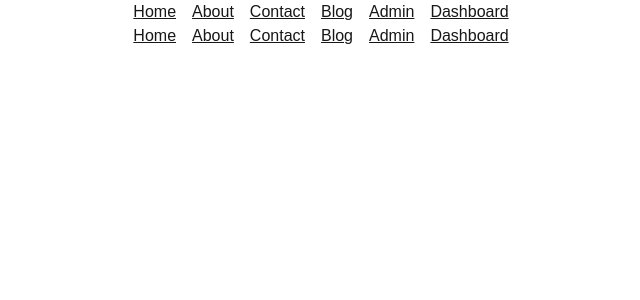
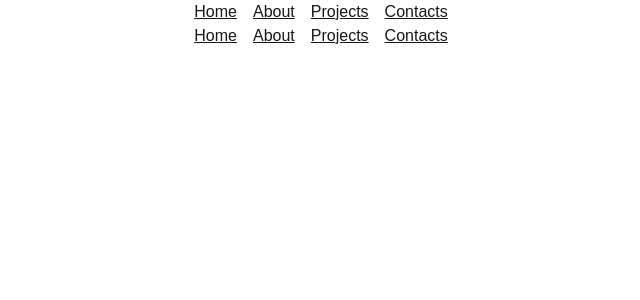
Before and after one commit to alex-yte/next-learn-app, a Next.js app: page /components/menu in a window 1280 px wide. Shown: the top 300 px of the page, without its empty margins (319-959 px from the left). Built offline with nearby package versions, Linux system fonts and the light colour scheme.

Commit message:
upd: nextjs to 15.2.4 + menu links

```diff
--- a/pages/components/menu.tsx
+++ b/pages/components/menu.tsx
@@ -16,26 +16,15 @@ export default function Menu() {
                     </Link>
                 </li>
                 <li>
-                    <Link className='underline' href="/contact">
-                        Contact
+                    <Link className='underline' href="/projects">
+                        Projects
                     </Link>
                 </li>
                 <li>
-                    <Link className='underline' href="/blog">
-                        Blog
+                    <Link className='underline' href="/contact">
+                        Contacts
                     </Link>
                 </li>
-                <li>
-                    <Link className='underline' href="/admin/posts">
-                        Admin
-                    </Link>
-                </li>
-                <li>
-                    <Link className='underline' href="/admin/dashboard">
-                        Dashboard
-                    </Link>
-                </li>
-
             </ul>
         </nav>
     );
```
Also changed, not shown: package.json (+7 -7 lines), 1 other file (tests, documents, lock files or other folders).
